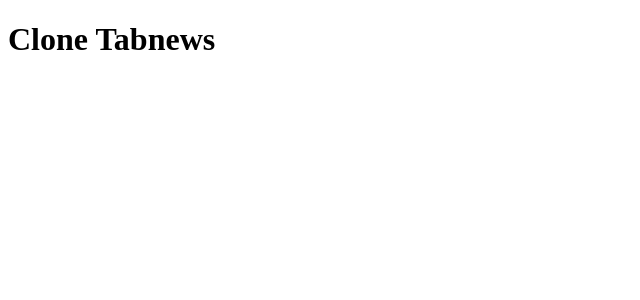
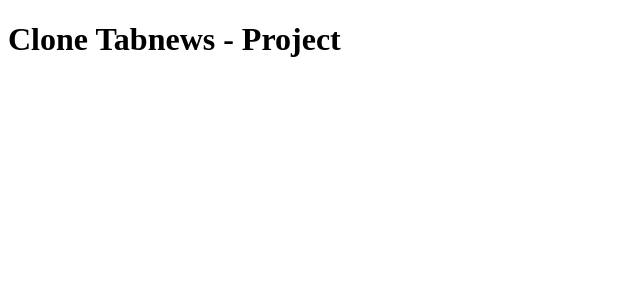
Before and after one commit to Luiz-Mattos14/clone-tabnews, a Next.js app: page / in a window 1280 px wide. Shown: the top 300 px of the page, without its empty margins (0-640 px from the left). Built offline with nearby package versions, Linux system fonts and the light colour scheme.

Commit message:
Fix: altera texto index.js

```diff
--- a/pages/index.js
+++ b/pages/index.js
@@ -1,5 +1,5 @@
 function Home() {
-    return <h1>Clone Tabnews</h1>
+    return <h1>Clone Tabnews - Project</h1>
 }
 
 export default Home;
```
